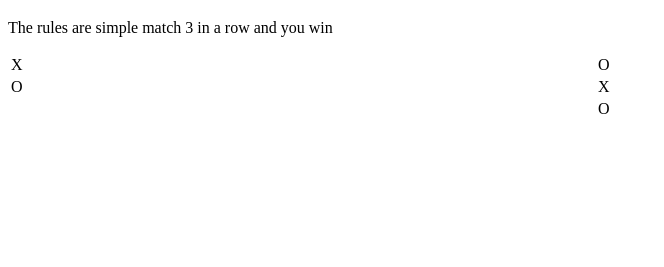
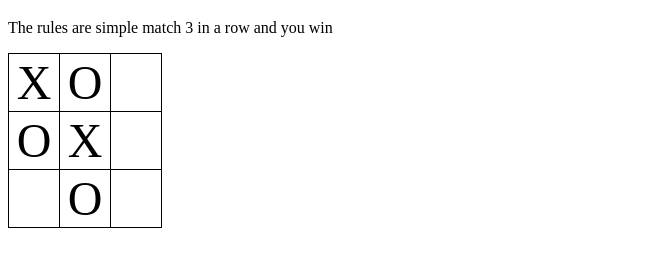
Before and after one commit to mtiller/tic-tac-toe-app, a plain HTML site: page index.html in a window 1280 px wide. Shown: the part 61-328 px from the top of the page, without its empty margins (0-664 px from the left). Drawn offline with Linux system fonts and the light colour scheme.

Commit message:
Added some CSS

```diff
--- a/index.html
+++ b/index.html
@@ -2,25 +2,26 @@
 <html>
   <head>
 	<title>Tic-Tac-Toe</title>
+	<link rel="stylesheet" href="ttt.css">
   </head>
   <body>
 	<h1>Tic-Tac-Toe</h1>
 	<p>The rules are simple match 3 in a row and you win</p>
-	<table style="width:100%">
+	<table>
 	  <tr>
 		<td>X</td>
   		<td>O</td>
-  		<td></td>
+  		<td>&nbsp;</td>
 	  </tr>
 	  <tr>
 		<td>O</td>
 		<td>X</td>
-		<td></td>
+		<td>&nbsp;</td>
 	  </tr>
 	  <tr>
-  		<td></td>
+  		<td> </td>
   		<td>O</td>
-  		<td></td>
+  		<td>&nbsp;</td>
 	  </tr>
 	</table>
   </body>
--- /dev/null
+++ b/ttt.css
@@ -0,0 +1,13 @@
+table {
+    border-collapse: collapse;
+}
+
+td {
+	font-size: 36pt;
+	min-width: 1em;
+	text-align: center;
+}
+
+table, th, td {
+   border: 1px solid black;
+}
```
